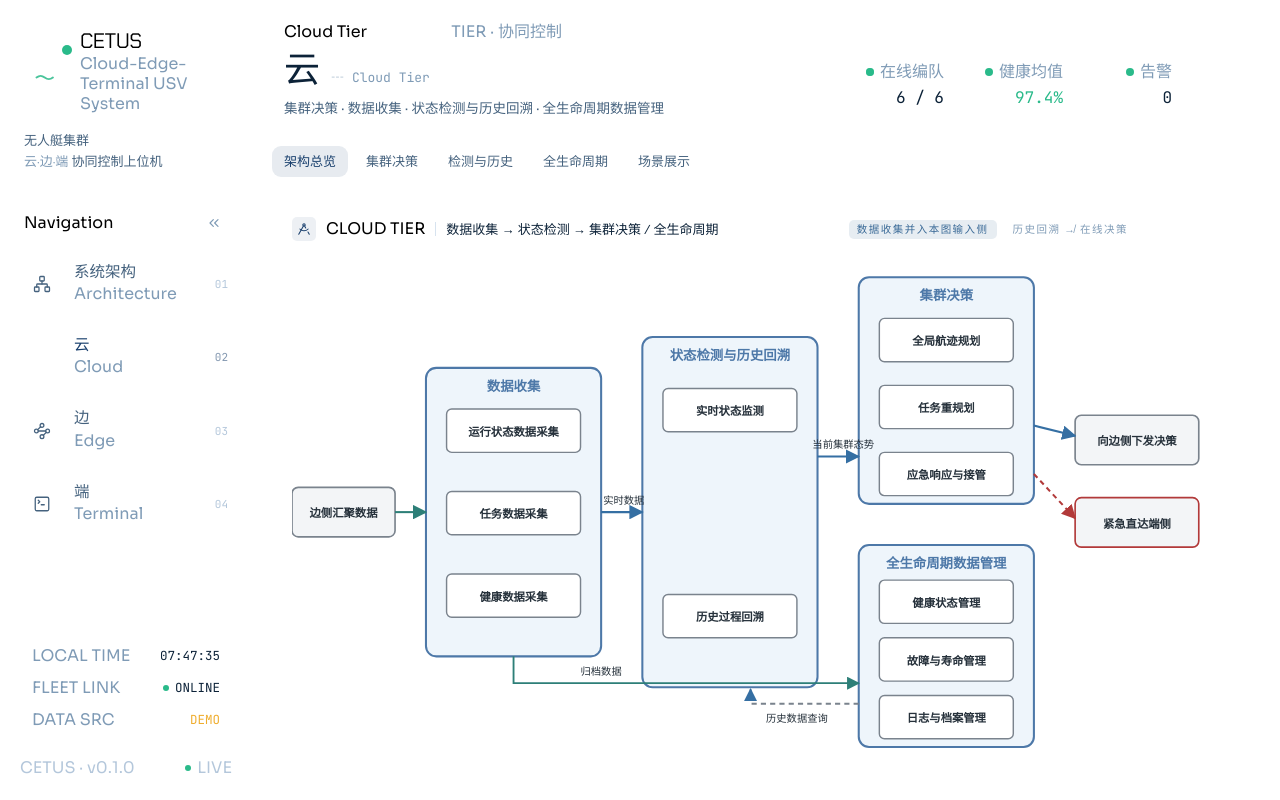
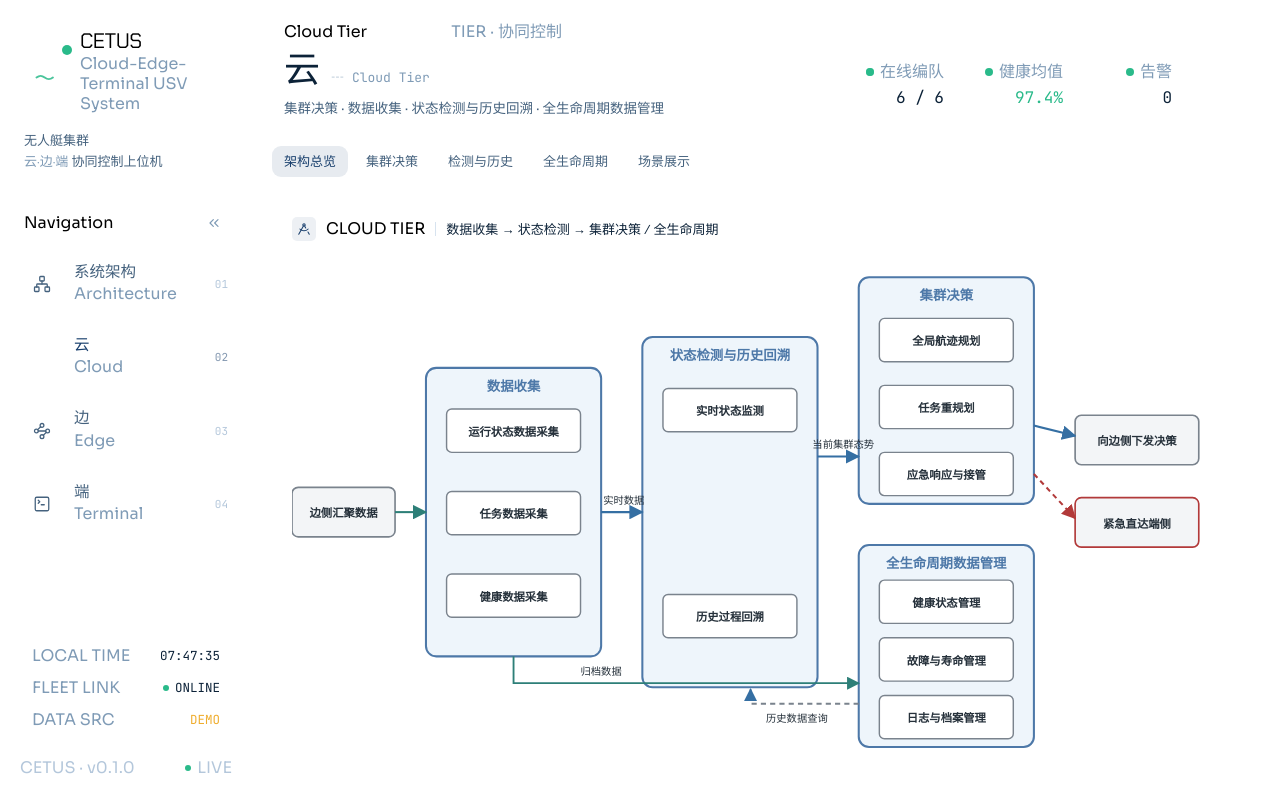
Before and after one commit to ZHT1235456/CETUS, a React (Vite) app: page /cloud/overview in a window 1280 px wide. Built offline with nearby package versions, Linux system fonts and the light colour scheme; no server answers.

Commit message:
chore: 删除云页与端页工具条三处说明徽标

```diff
--- a/src/routes/cloud/CloudOverview.tsx
+++ b/src/routes/cloud/CloudOverview.tsx
@@ -1,7 +1,7 @@
 import { Link } from 'react-router-dom'
 import { CloudArchitectureDiagram } from '@/components/diagrams/CloudArchitectureDiagram'
 import { DiagramPanel } from '@/components/diagrams/DiagramPanel'
-import { Badge, Button } from '@/components/ui'
+import { Button } from '@/components/ui'
 
 export default function CloudOverview() {
   return (
@@ -10,13 +10,9 @@ export default function CloudOverview() {
         eyebrow="CLOUD TIER"
         title="数据收集 → 状态检测 → 集群决策 / 全生命周期"
         actions={
-          <>
-            <Badge tone="water">数据收集并入本图输入侧</Badge>
-            <Badge tone="ghost">历史回溯 ↛ 在线决策</Badge>
-            <Link to="/cloud/scene" className="shrink-0">
-              <Button variant="primary" size="sm">打开场景展示</Button>
-            </Link>
-          </>
+          <Link to="/cloud/scene" className="shrink-0">
+            <Button variant="primary" size="sm">打开场景展示</Button>
+          </Link>
         }
       >
         <CloudArchitectureDiagram className="mx-auto h-auto w-full max-w-5xl" />
--- a/src/routes/terminal/TerminalOverview.tsx
+++ b/src/routes/terminal/TerminalOverview.tsx
@@ -1,6 +1,5 @@
 import { TerminalArchitectureDiagram } from '@/components/diagrams/TerminalArchitectureDiagram'
 import { DiagramPanel } from '@/components/diagrams/DiagramPanel'
-import { Badge } from '@/components/ui'
 
 export default function TerminalOverview() {
   return (
@@ -8,7 +7,6 @@ export default function TerminalOverview() {
       <DiagramPanel
         eyebrow="TERMINAL TIER"
         title="全国产域控制器 · 五域协同"
-        actions={<Badge tone="ok">健康评估只上报 · 不直接控运动</Badge>}
       >
         <TerminalArchitectureDiagram className="mx-auto h-auto w-full max-w-5xl" />
       </DiagramPanel>
```
